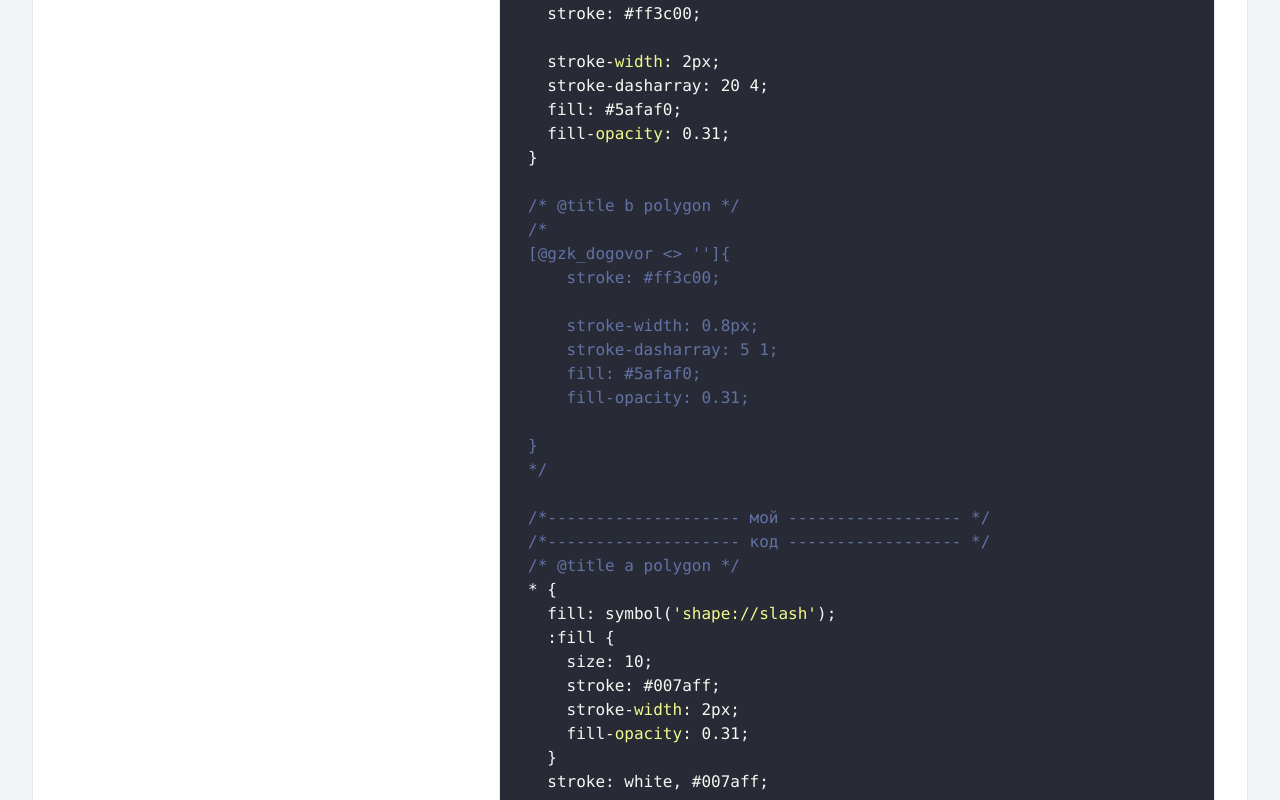
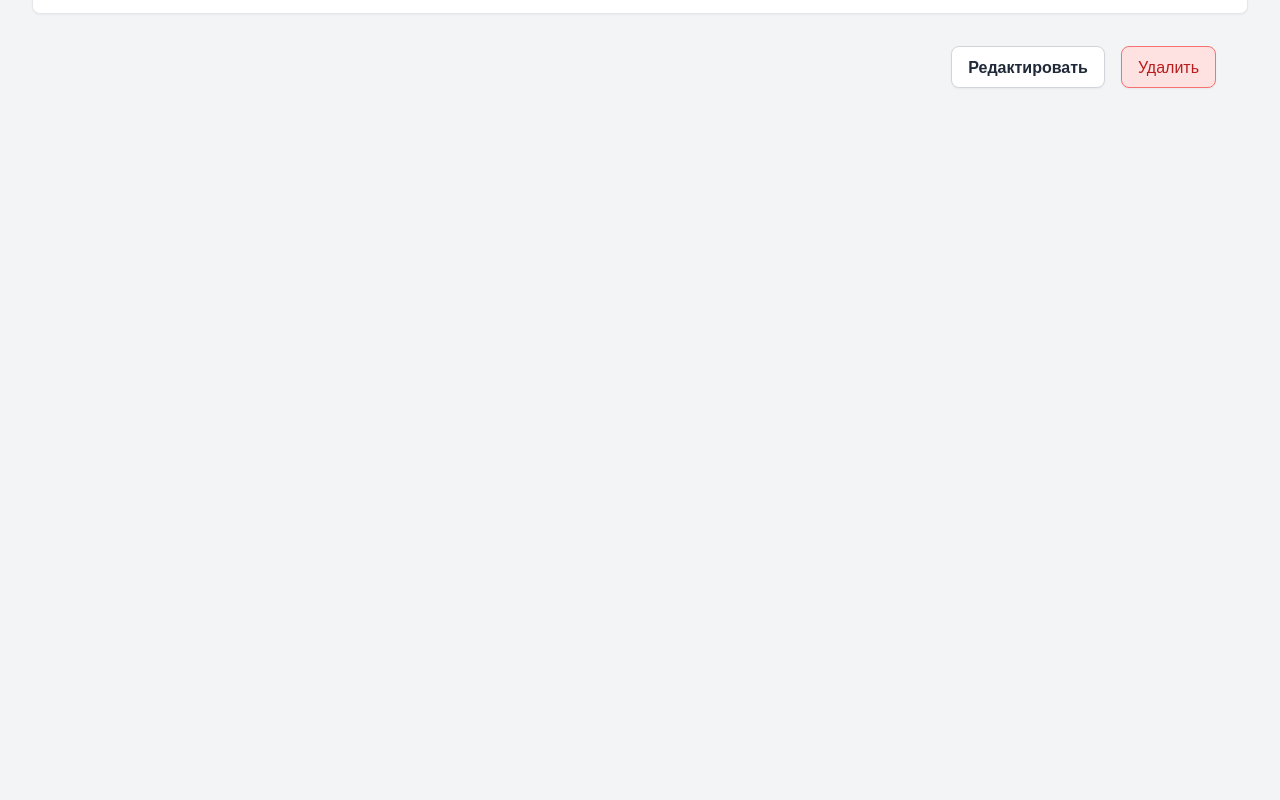
Before and after one commit to Antikab/geostyle, a Next.js app: page /1 in a window 1280 px wide. Shown: the part 680-1480 px from the top of the page. After the commit the page ends 800 px from the top, so only its background shows below. Built offline with nearby package versions, Linux system fonts and the light colour scheme.

Commit message:
добавил маршрут редактировать и переход  назад

```diff
--- /dev/null
+++ b/src/app/[viewStyleId]/edit/layout.js
@@ -0,0 +1,7 @@
+export const metadata = {
+  title: 'Редактирование стиля',
+};
+
+export default function RootLayout({ children }) {
+  return <>{children}</>;
+}
--- /dev/null
+++ b/src/app/[viewStyleId]/edit/page.js
@@ -0,0 +1,25 @@
+'use client';
+import Header from '../../components/Header';
+import Footer from '../../components/Footer';
+import { useRouter } from 'next/navigation';
+
+export default function ViewStyle({ params }) {
+  const router = useRouter();
+  const handleCancel = () => {
+    router.back();
+  };
+
+  return (
+    <>
+      <Header title={`Редактировать стиль ${params.viewStyleId}`} />
+      <div className="flex flex-grow items-start gap-12 bg-white border border-gray-200 rounded-lg shadow-sm p-8 ">
+        <div className="flex items-start justify-center border border-gray-200"></div>
+      </div>
+      <Footer
+        button1={'Отмена'}
+        button2={'Сохранить'}
+        handleCancel={handleCancel}
+      />
+    </>
+  );
+}
--- a/src/app/[viewStyleId]/page.js
+++ b/src/app/[viewStyleId]/page.js
@@ -1,5 +1,6 @@
 'use client';
 import Header from '../components/Header';
+import Footer from '../components/Footer';
 import SyntaxHighlighter from 'react-syntax-highlighter';
 import { dracula } from 'react-syntax-highlighter/dist/esm/styles/hljs';
 import { CopyToClipboard } from 'react-copy-to-clipboard';
@@ -7,51 +8,9 @@ import { useState } from 'react';
 
 export default function ViewStyle({ params }) {
   const [copied, setCopied] = useState(false);
+  const editLink = `${params.viewStyleId}/edit/`;
+
   const codeString =
-    '/* @title a polygon */\n' +
-    '* {\n' +
-    "  fill: symbol('shape://slash');fill: symbol('shape://slash');fill: symbol('shape://slash');fill: symbol('shape://slash');\n" +
-    '  :fill {\n' +
-    '    size: 10;\n' +
-    '    stroke: #007aff;\n' +
-    '    stroke-width: 2px;\n' +
-    '    fill-opacity: 0.31;\n' +
-    '  }\n' +
-    '  stroke: #007aff;\n' +
-    '\n' +
-    '  stroke-width: 1.8px;\n' +
-    '}\n' +
-    '[gzk_krt IS not NULL] {\n' +
-    '  stroke: #007aff;\n' +
-    '  stroke-width: 2px;\n' +
-    '  stroke-dasharray: 20 4;\n' +
-    '  fill: #5afaf0;\n' +
-    '  fill-opacity: 0.31;\n' +
-    '}\n' +
-    '[gzk_dogovor IS not NULL] {\n' +
-    '  stroke: #ff3c00;\n' +
-    '\n' +
-    '  stroke-width: 2px;\n' +
-    '  stroke-dasharray: 20 4;\n' +
-    '  fill: #5afaf0;\n' +
-    '  fill-opacity: 0.31;\n' +
-    '}\n' +
-    '\n' +
-    '/* @title b polygon */\n' +
-    '/*\n' +
-    "[@gzk_dogovor <> '']{\n" +
-    '    stroke: #ff3c00;\n' +
-    '  \n' +
-    '    stroke-width: 0.8px;\n' +
-    '   \tstroke-dasharray: 5 1;\n' +
-    '    fill: #5afaf0;\n' +
-    '  \tfill-opacity: 0.31;\n' +
-    '  \n' +
-    '}\n' +
-    '*/\n' +
-    '\n' +
-    '/*-------------------- мой ------------------ */\n' +
-    '/*-------------------- код ------------------ */\n' +
     '/* @title a polygon */\n' +
     '* {\n' +
     "  fill: symbol('shape://slash');\n" +
@@ -61,40 +20,8 @@ export default function ViewStyle({ params }) {
     '    stroke-width: 2px;\n' +
     '    fill-opacity: 0.31;\n' +
     '  }\n' +
-    '  stroke: white, #007aff;\n' +
-    '\n' +
-    '  stroke-width: 6px, 1.8px;\n' +
-    '}\n' +
-    '\n' +
-    '[gzk_krt IS not NULL] {\n' +
-    '  stroke: white, #007aff;\n' +
-    '  stroke-width: 6px, 2px;\n' +
-    '  stroke-dasharray: none, 20 4;\n' +
-    '  fill: #5afaf0;\n' +
-    '  fill-opacity: 0, 0.31;\n' +
-    '}\n' +
-    '\n' +
-    '[gzk_dogovor IS not NULL] {\n' +
-    '  stroke: white, #ff3c00;\n' +
-    '  stroke-width: 6px, 2px;\n' +
-    '  stroke-dasharray: none, 20 4;\n' +
-    '  fill: #5afaf0;\n' +
-    '  fill-opacity: 0, 0.31;\n' +
-    '}\n' +
-    '\n' +
-    '/* @title b polygon */\n' +
-    '/*\n' +
-    "[@gzk_dogovor <> '']{\n" +
-    'stroke: #ff3c00;\n' +
-    '\n' +
-    'stroke-width: 0.8px;\n' +
-    'stroke-dasharray: 5 1;\n' +
-    'fill: #5afaf0;\n' +
-    'fill-opacity: 0.31;\n' +
-    '\n' +
-    '}\n' +
-    '*/\n' +
-    '\n' +
+    '  stroke: #007aff;\n';
+  '/*-------------------- код ------------------ */\n' +
     '/*-------------------- мой ------------------ */\n' +
     '/*-------------------- код ------------------ */';
   return (
@@ -140,6 +67,11 @@ export default function ViewStyle({ params }) {
           </SyntaxHighlighter>
         </div>
       </div>
+      <Footer
+        button1={'Редактировать'}
+        button2={'Удалить'}
+        editLink={editLink}
+      />
     </>
   );
 }
--- /dev/null
+++ b/src/app/components/Footer.js
@@ -0,0 +1,28 @@
+'use client';
+import Link from 'next/link';
+
+export default function Footer({ button1, button2, editLink, handleCancel }) {
+  return (
+    <div className="flex justify-end gap-4  p-8">
+      {editLink ? (
+        <Link
+          className="py-2 px-4 bg-white border border-gray-300 text-gray-800 rounded-lg shadow-sm font-semibold"
+          href={editLink}
+        >
+          {button1}
+        </Link>
+      ) : (
+        <button
+          className="py-2 px-4 bg-white border border-gray-300 text-gray-800 rounded-lg shadow-sm font-semibold"
+          onClick={handleCancel}
+        >
+          {button1}
+        </button>
+      )}
+
+      <button className="py-2 px-4 bg-[#FEE2E2] border border-[#F87171] text-[#B91C1C] rounded-lg shadow-sm">
+        {button2}
+      </button>
+    </div>
+  );
+}
--- a/src/app/components/Header.js
+++ b/src/app/components/Header.js
@@ -1,5 +1,5 @@
 'use client';
 
 export default function Header({ title }) {
-  return <h1 className="text-gray-900 text-3xl font-semibold">{title}</h1>;
+  return <h1 className="text-gray-900 text-3xl font-semibold py-8">{title}</h1>;
 }
--- a/src/app/layout.js
+++ b/src/app/layout.js
@@ -11,7 +11,7 @@ export default function RootLayout({ children }) {
   return (
     <html lang="ru">
       <body className={`${openSans.className} h-screen w-screen bg-gray-100`}>
-        <main className="flex flex-col gap-8 h-screen w-screen max-w-7xl my-0 mx-auto py-12 px-8">
+        <main className="flex flex-col  h-screen w-screen max-w-7xl mx-auto  px-8">
           {children}
         </main>
       </body>
```
